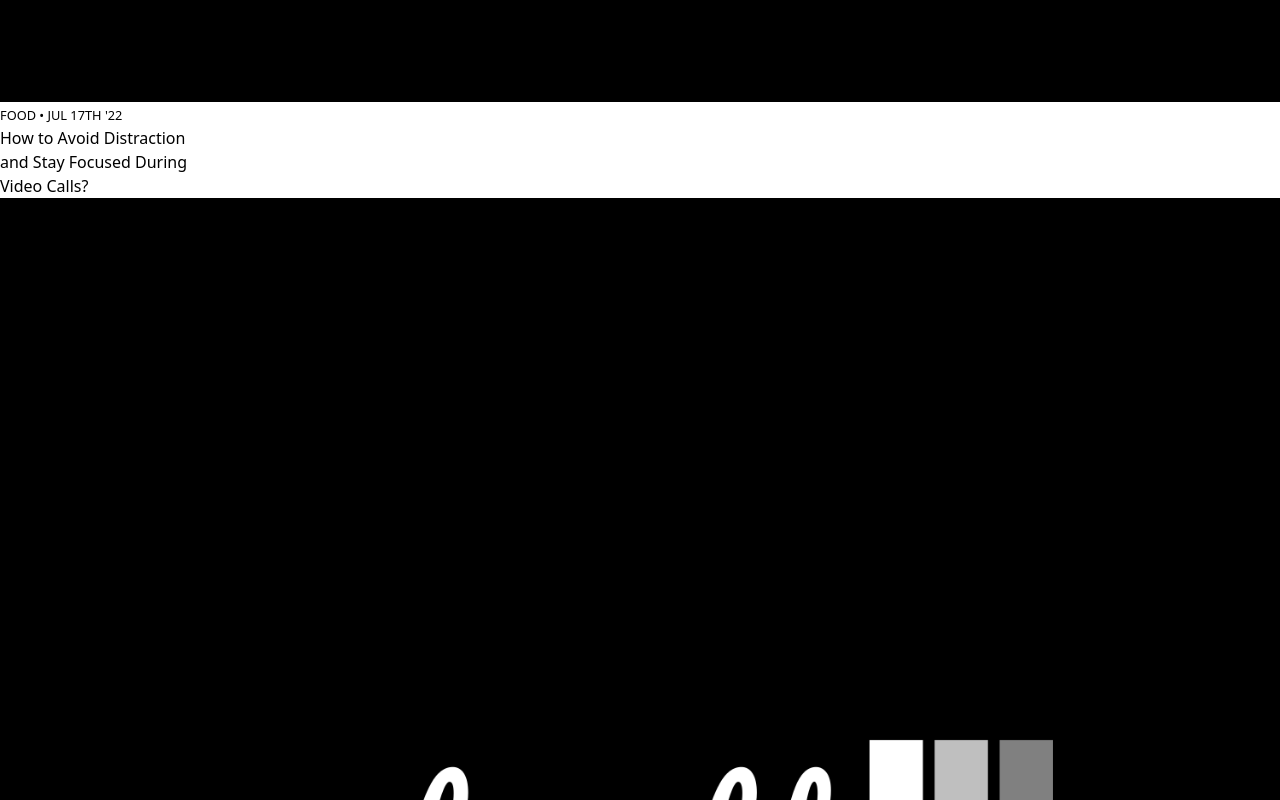
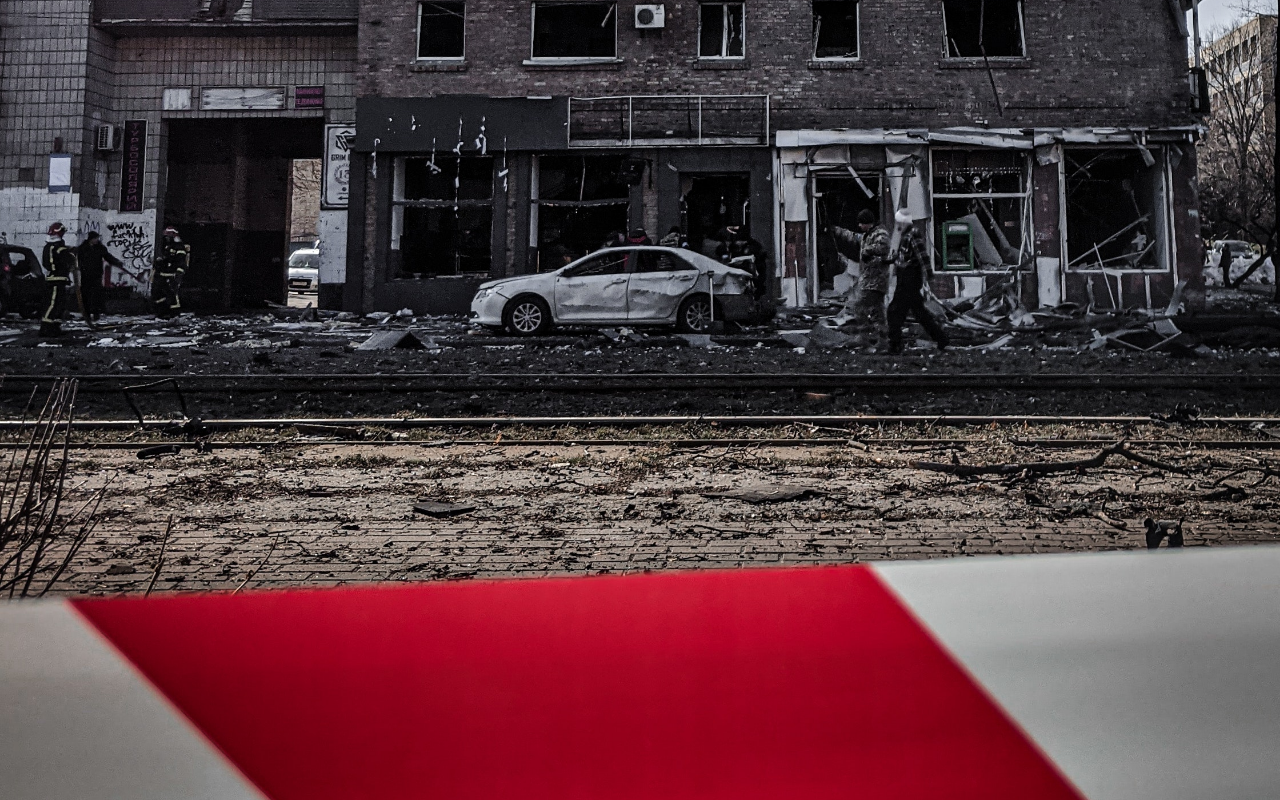
Before and after one commit to ira-bonte/Realworld, a React (Vite) app: page / in a window 1280 px wide. Shown: the part 5880-6680 px from the top of the page. Built offline with nearby package versions, Linux system fonts and the light colour scheme.

Commit message:
one new photo and text

```diff
--- a/src/components/news/topnews.tsx
+++ b/src/components/news/topnews.tsx
@@ -1,6 +1,6 @@
 import React from 'react'
 import Image1 from '../../assets/img/png/logo-white.png'
-
+import bbcNews from '../../assets/img/news/pexels-алесь-усцінаў-11477799.jpg'
 const topnews = () => {
   return (
     //the top News
@@ -60,7 +60,7 @@ const topnews = () => {
       </div>
       {/* 2 */}
       <a href="#">
-      <img src={Image1} alt="img3"  className='w-52 h-40 mt-7'/>
+      <img src={bbcNews} alt="img3"  className='w-52 h-40 mt-7'/>
       </a>
       <div className='mt-5'>
       <small>FOOD • JUL 17TH '22</small>
@@ -68,16 +68,15 @@ const topnews = () => {
       <div className='mt-5 text-10 font-serif'>
       <a href="#">
         <h1>
-        How to Avoid Distraction <br />
-         and Stay Focused During <br />
-          Video Calls?
+        Israel says it will increase Gaza strikes,<br/>
+        telling more people to flee south
 
         </h1>
       </a>
       </div>
       {/* 3 */}
       <a href="">
-      <img src={Image1} alt="img4" className='w-52 h-40 mt-7'/>
+      <img src={bbcNews} alt="img4" className='w-52 h-40 mt-7'/>
       </a>
       <div className='mt-5'>
       <small>DESIGN • MAR 15TH '22</small>
@@ -113,7 +112,7 @@ const topnews = () => {
       </div>
       {/* 2 */}
       <a href="#">
-      <img src={Image1} alt="img6" className='w-52 h-40 mt-7'/>
+      <img src={bbcNews} alt="img6" className='w-52 h-40 mt-7'/>
       </a>
       <div className='mt-5'>
       <small>TECH • MAR 1ST '22</small>
@@ -129,7 +128,7 @@ const topnews = () => {
       </div>
       {/* 3 */}
       <a href="#">
-      <img src={Image1} alt="img7" className='w-52 h-40 mt-7'/>
+      <img src={bbcNews} alt="img7" className='w-52 h-40 mt-7'/>
       </a>
       <div className='mt-5'>
       <small>TRAVEL • JUL 5TH '22</small>
```
